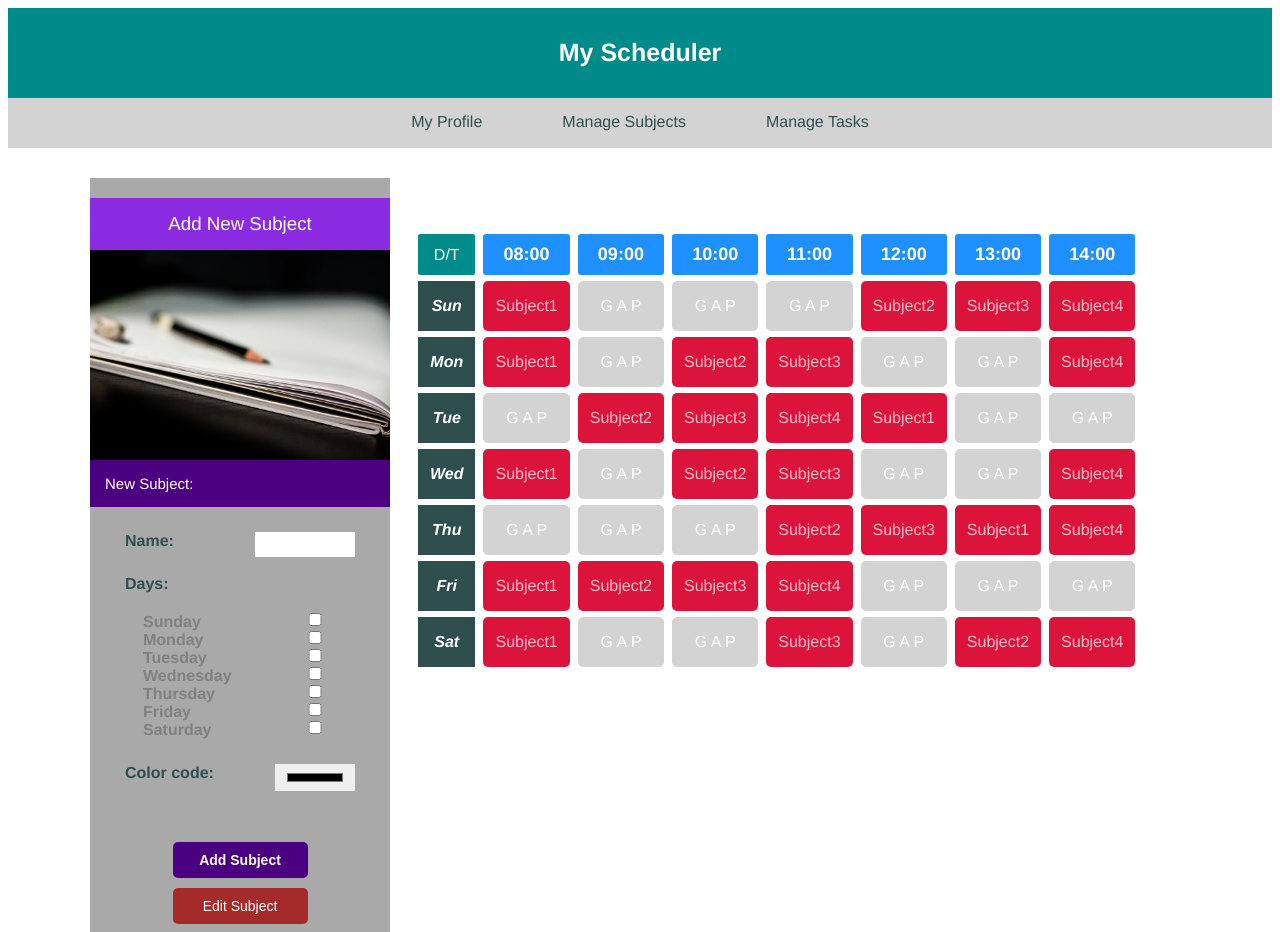
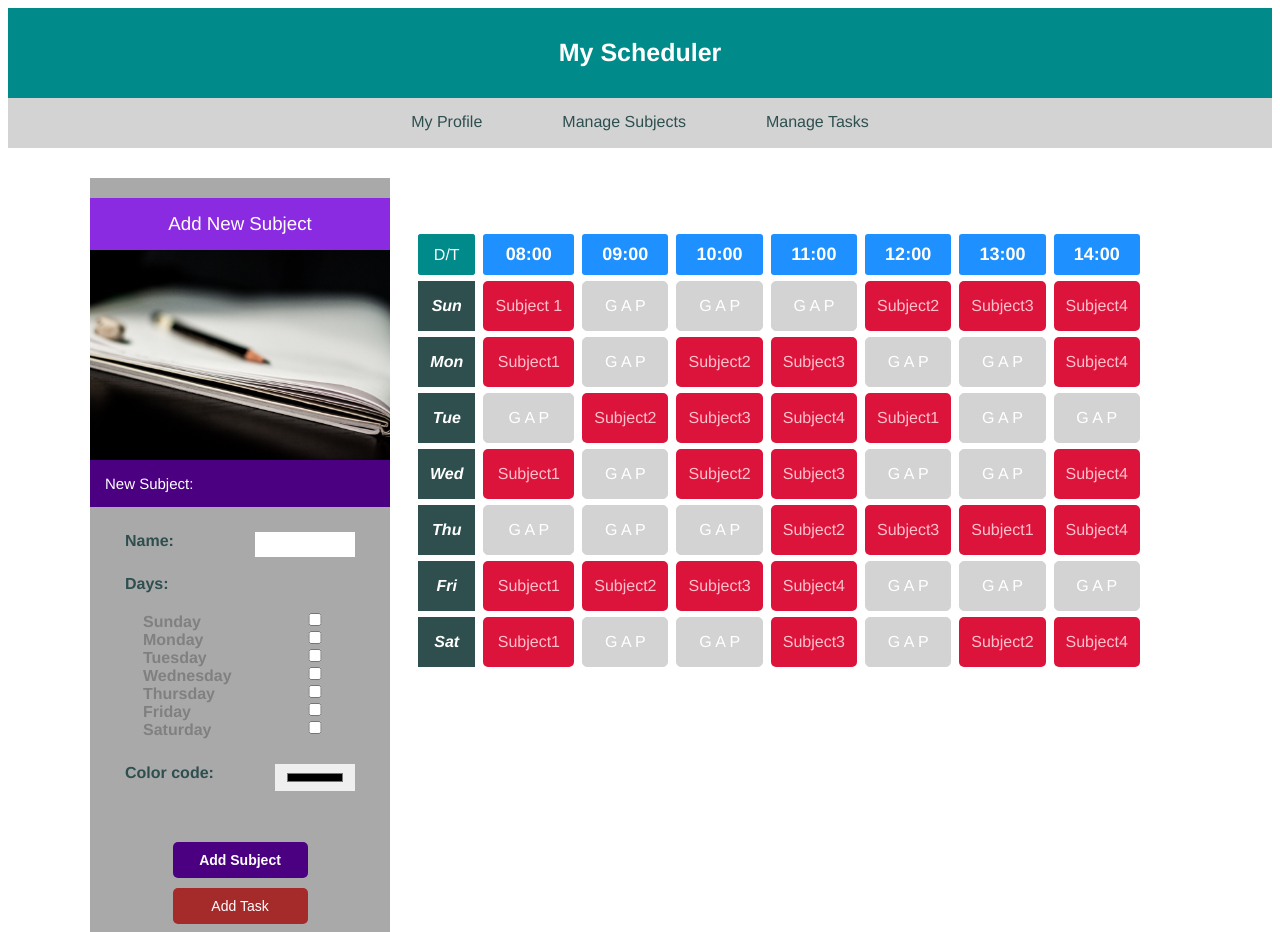
Before and after one commit to ana-dzmv/Scheduler2, an Angular app in the folder Scheduler2/: page /new-subject in a window 1280 px wide. Shown: the top 932 px of the page. Built offline with nearby package versions, Linux system fonts and the light colour scheme.

Commit message:
schedule TS: fixing add subject and disabling rerouting to edit-subject

```diff
--- a/Scheduler2/src/app/app.module.ts
+++ b/Scheduler2/src/app/app.module.ts
@@ -21,13 +21,13 @@ import { TaskService } from './task.service';
 import { RouterModule, Routes } from '@angular/router';
 
 const appRoutes: Routes = [
-  { path: 'index', component: EditSubjectComponent },
+  { path: 'index', component: ProfileViewComponent },
   { path: 'profile', component: ProfileViewComponent },
   { path: 'new-subject', component: NewSubjectComponent },
-  { path: 'edit-subject/:_id', component: EditSubjectComponent },
+  // { path: 'edit-subject/:_id', component: EditSubjectComponent },
   { path: 'new-task', component: NewTaskComponent },
   { path: 'edit-task', component: EditTaskComponent },
-  { path: '', redirectTo: '/profile', pathMatch: 'full' }
+  { path: '', redirectTo: '/index', pathMatch: 'full' }
 ];
 @NgModule({
   declarations: [
--- a/Scheduler2/src/app/new-subject/new-subject.component.html
+++ b/Scheduler2/src/app/new-subject/new-subject.component.html
@@ -24,8 +24,6 @@
       <label><span>Color code: </span><input [(ngModel)]="subject.color" name="color" type="color" required></label>
       <input type="submit" value="Add Subject">
     </form>
-    <a routerLink="/edit-subject/{{subject.id}}" routerLinkActive="active">
-      <button type="button" class="add-button">Edit Subject</button></a>
     <a routerLink="/new-task" routerLinkActive="active">
       <button type="button" class="add-button">Add Task</button></a>
   </section>
--- a/Scheduler2/src/app/new-subject/new-subject.component.ts
+++ b/Scheduler2/src/app/new-subject/new-subject.component.ts
@@ -18,8 +18,7 @@ export class NewSubjectComponent implements OnInit {
   ngOnInit() {
   }
 
-  submitSubject(e) {
-    e.prevantDefault();
+  submitSubject() {
     this.subjectService.addSubject(this.subject);
     this.subject = new Subject();
     this.router.navigate(['index']);
--- a/Scheduler2/src/app/schedule-view/schedule-view.component.html
+++ b/Scheduler2/src/app/schedule-view/schedule-view.component.html
@@ -14,7 +14,7 @@
   <tbody>
     <tr>
       <td class="days">Sun</td>
-      <td class="subject">Subject1</td>
+      <td class="subject">Subject 1</td>
       <td class="gap">G A P</td>
       <td class="gap">G A P</td>
       <td class="gap">G A P</td>
@@ -84,3 +84,7 @@
     </tr>
   </tbody>
 </table>
+
+<!--<ul>
+  <li *ngFor="let s of subjects">{{s.color}}</li>
+</ul>-->
--- a/Scheduler2/src/app/schedule-view/schedule-view.component.ts
+++ b/Scheduler2/src/app/schedule-view/schedule-view.component.ts
@@ -1,4 +1,6 @@
 import { Component, OnInit } from '@angular/core';
+import { SubjectService } from '../subject.service';
+import { Subject } from '../subject';
 
 @Component({
   selector: 'app-schedule-view',
@@ -6,8 +8,11 @@ import { Component, OnInit } from '@angular/core';
   styleUrls: ['./schedule-view.component.css']
 })
 export class ScheduleViewComponent implements OnInit {
+  subjects: Subject[];
 
-  constructor() { }
+  constructor(private SubjectService: SubjectService) {
+    this.subjects = this.SubjectService.subjects;
+  }
 
   ngOnInit() {
   }
--- a/Scheduler2/src/app/subject.service.ts
+++ b/Scheduler2/src/app/subject.service.ts
@@ -5,7 +5,7 @@ import { Subject } from './subject';
 export class SubjectService {
 
   subjects: Subject[] = [];
-  _id: number = 0;
+  private _id: number = 0;
 
   constructor() { }
 
```
